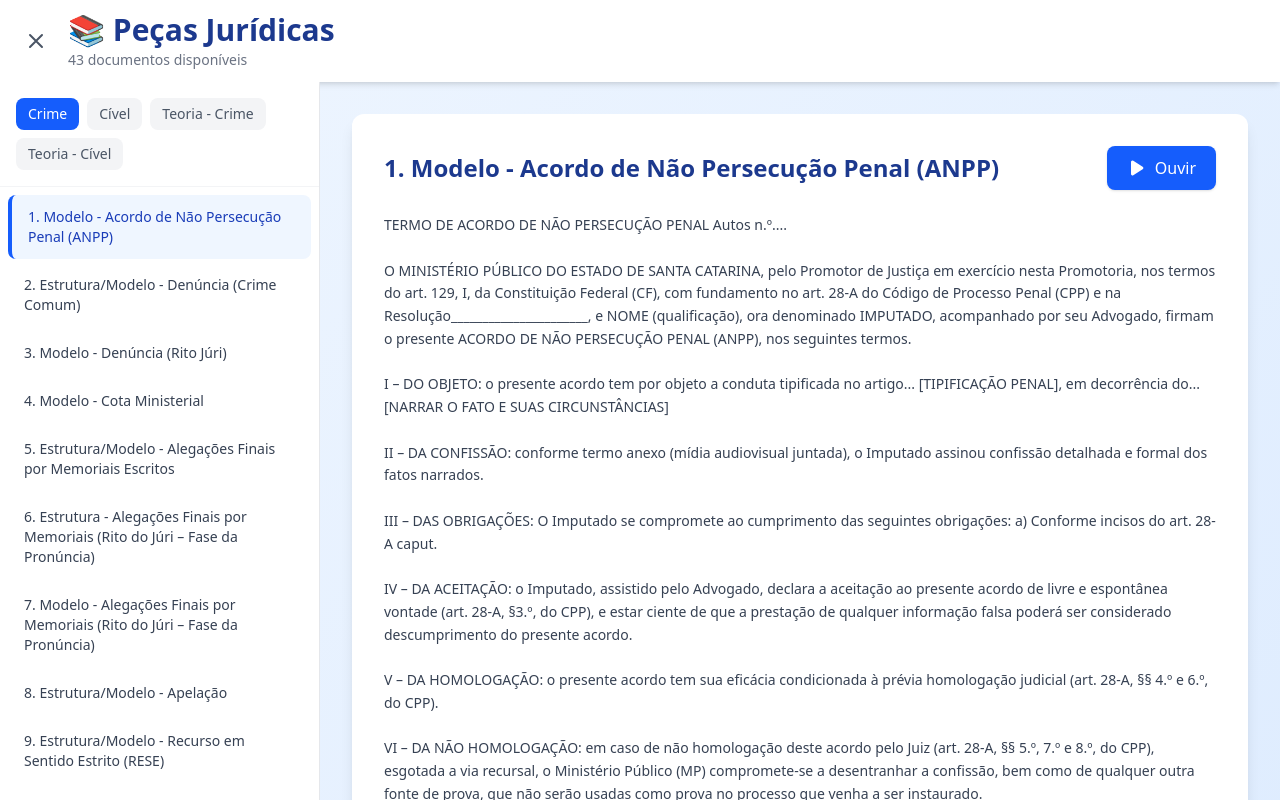
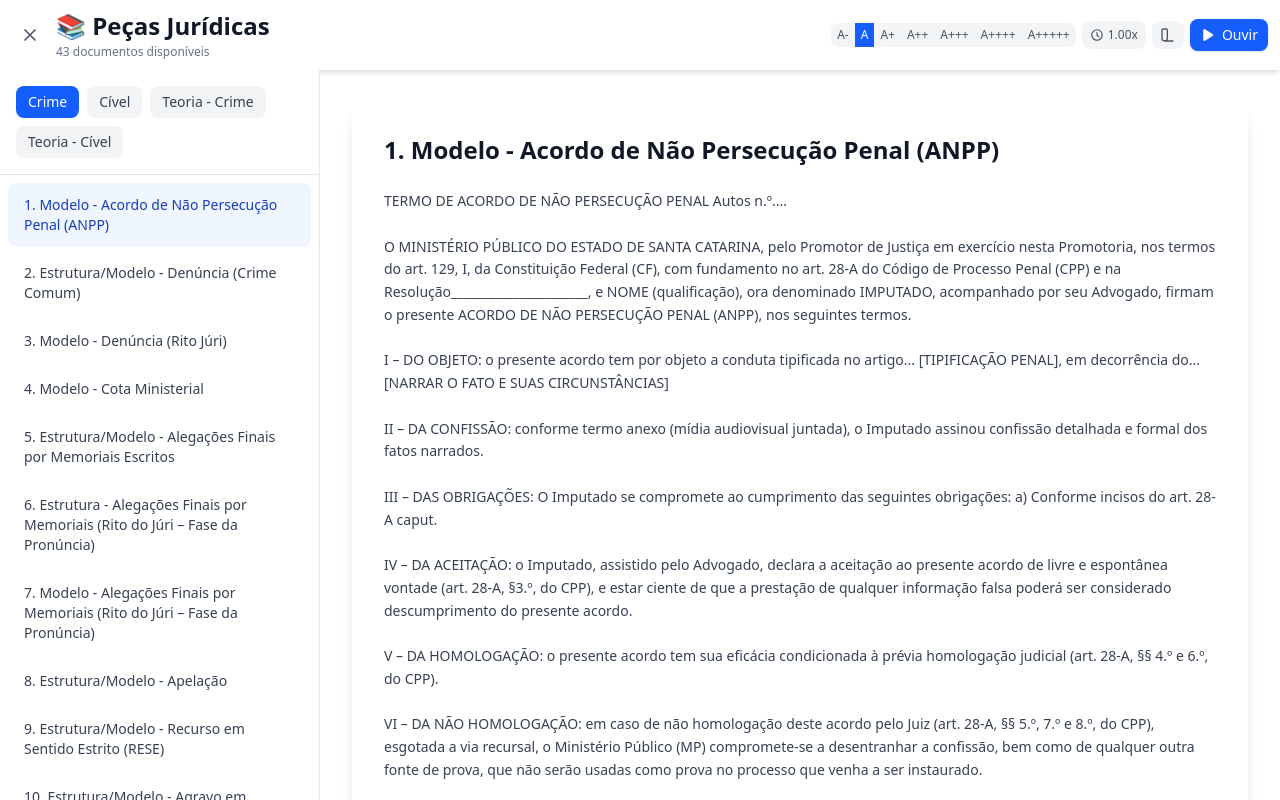
Before and after one commit to v3v3lf/2fasempsc, a React (Vite) app: page / in a window 1280 px wide. Shown: the top 800 px of the page. Built offline with nearby package versions, Linux system fonts and the light colour scheme.

Commit message:
feat: add font size and speed options to TTS functionality, update HTML references

```diff
--- a/src/App.tsx
+++ b/src/App.tsx
@@ -1,6 +1,123 @@
 import { useState, useEffect } from 'react';
 import { documents, LegalDocument, DocumentCategory } from './data/documents';
 import { speak, stopSpeaking } from './services/tts';
+
+const FONT_SIZES = [
+  { label: 'A-', value: 'text-xs' },
+  { label: 'A', value: 'text-sm' },
+  { label: 'A+', value: 'text-base' },
+  { label: 'A++', value: 'text-lg' },
+  { label: 'A+++', value: 'text-xl' },
+  { label: 'A++++', value: 'text-2xl' },
+  { label: 'A+++++', value: 'text-3xl' },
+];
+
+const SPEED_OPTIONS = [0.70, 0.80, 0.90, 0.95, 1.00, 1.10, 1.20, 1.30, 1.40];
+
+const THEMES = {
+  light: {
+    name: 'Claro',
+    bg: 'bg-white',
+    text: 'text-gray-900',
+    headerBg: 'bg-white',
+    headerText: 'text-gray-900',
+    headerSubtext: 'text-gray-500',
+    sidebarBg: 'bg-white',
+    sidebarBorder: 'border-gray-200',
+    sidebarText: 'text-gray-700',
+    sidebarActive: 'bg-blue-50 text-blue-800 border-blue-600',
+    sidebarHover: 'hover:bg-gray-50',
+    cardBg: 'bg-white',
+    contentText: 'text-gray-700',
+    btnIcon: 'text-gray-600',
+    btnBg: 'bg-gray-100',
+    btnHover: 'hover:bg-gray-200',
+    emptyText: 'text-gray-400',
+    overlay: 'bg-black/30',
+    speedMenuBg: 'bg-white',
+    speedMenuBorder: 'border-gray-200',
+    speedMenuActive: 'bg-blue-50 text-blue-700',
+    speedMenuHover: 'hover:bg-gray-50',
+    speedMenuText: 'text-gray-700',
+  },
+  gray: {
+    name: 'Cinza',
+    bg: 'bg-gray-200',
+    text: 'text-gray-900',
+    headerBg: 'bg-gray-300',
+    headerText: 'text-gray-900',
+    headerSubtext: 'text-gray-600',
+    sidebarBg: 'bg-gray-100',
+    sidebarBorder: 'border-gray-300',
+    sidebarText: 'text-gray-800',
+    sidebarActive: 'bg-gray-300 text-gray-900 border-gray-600',
+    sidebarHover: 'hover:bg-gray-200',
+    cardBg: 'bg-gray-100',
+    contentText: 'text-gray-800',
+    btnIcon: 'text-gray-700',
+    btnBg: 'bg-gray-200',
+    btnHover: 'hover:bg-gray-300',
+    emptyText: 'text-gray-500',
+    overlay: 'bg-black/40',
+    speedMenuBg: 'bg-gray-100',
+    speedMenuBorder: 'border-gray-300',
+    speedMenuActive: 'bg-gray-300 text-gray-900',
+    speedMenuHover: 'hover:bg-gray-200',
+    speedMenuText: 'text-gray-800',
+  },
+  dark: {
+    name: 'Escuro',
+    bg: 'bg-gray-950',
+    text: 'text-white',
+    headerBg: 'bg-gray-900',
+    headerText: 'text-white',
+    headerSubtext: 'text-gray-400',
+    sidebarBg: 'bg-gray-900',
+    sidebarBorder: 'border-gray-700',
+    sidebarText: 'text-gray-300',
+    sidebarActive: 'bg-gray-800 text-white border-blue-400',
+    sidebarHover: 'hover:bg-gray-800',
+    cardBg: 'bg-gray-900',
+    contentText: 'text-gray-200',
+    btnIcon: 'text-gray-300',
+    btnBg: 'bg-gray-800',
+    btnHover: 'hover:bg-gray-700',
+    emptyText: 'text-gray-600',
+    overlay: 'bg-black/60',
+    speedMenuBg: 'bg-gray-800',
+    speedMenuBorder: 'border-gray-600',
+    speedMenuActive: 'bg-gray-700 text-white',
+    speedMenuHover: 'hover:bg-gray-700',
+    speedMenuText: 'text-gray-300',
+  },
+  sepia: {
+    name: 'Sépia',
+    bg: 'bg-amber-50',
+    text: 'text-amber-950',
+    headerBg: 'bg-amber-100',
+    headerText: 'text-amber-950',
+    headerSubtext: 'text-amber-700',
+    sidebarBg: 'bg-amber-50',
+    sidebarBorder: 'border-amber-200',
+    sidebarText: 'text-amber-900',
+    sidebarActive: 'bg-amber-200 text-amber-950 border-amber-700',
+    sidebarHover: 'hover:bg-amber-100',
+    cardBg: 'bg-amber-50',
+    contentText: 'text-amber-900',
+    btnIcon: 'text-amber-800',
+    btnBg: 'bg-amber-100',
+    btnHover: 'hover:bg-amber-200',
+    emptyText: 'text-amber-400',
+    overlay: 'bg-black/30',
+    speedMenuBg: 'bg-amber-50',
+    speedMenuBorder: 'border-amber-200',
+    speedMenuActive: 'bg-amber-200 text-amber-950',
+    speedMenuHover: 'hover:bg-amber-100',
+    speedMenuText: 'text-amber-900',
+  },
+};
+
+type ThemeKey = keyof typeof THEMES;
 
 export default function App() {
   const [activeCategory, setActiveCategory] = useState<DocumentCategory>('Crime');
@@ -8,7 +125,13 @@ export default function App() {
   const [isSpeaking, setIsSpeaking] = useState(false);
   const [sidebarOpen, setSidebarOpen] = useState(true);
   const [isMobile, setIsMobile] = useState(false);
+  const [fontSizeIdx, setFontSizeIdx] = useState(1);
+  const [speedIdx, setSpeedIdx] = useState(4);
+  const [showSpeedMenu, setShowSpeedMenu] = useState(false);
+  const [showThemeMenu, setShowThemeMenu] = useState(false);
+  const [theme, setTheme] = useState<ThemeKey>('light');
 
+  const t = THEMES[theme];
   const filteredDocs = documents.filter(doc => doc.category === activeCategory);
 
   useEffect(() => {
@@ -38,7 +161,7 @@ export default function App() {
       stopSpeaking();
       setIsSpeaking(false);
     } else if (selectedDoc) {
-      speak(selectedDoc.content, () => setIsSpeaking(false));
+      speak(selectedDoc.content, () => setIsSpeaking(false), SPEED_OPTIONS[speedIdx]);
       setIsSpeaking(true);
     }
   };
@@ -58,14 +181,32 @@ export default function App() {
     };
   }, []);
 
+  useEffect(() => {
+    const close = () => {
+      setShowSpeedMenu(false);
+      setShowThemeMenu(false);
+    };
+    if (showSpeedMenu || showThemeMenu) {
+      document.addEventListener('click', close);
+      return () => document.removeEventListener('click', close);
+    }
+  }, [showSpeedMenu, showThemeMenu]);
+
+  const themeColors: Record<ThemeKey, string> = {
+    light: 'bg-white border-gray-300',
+    gray: 'bg-gray-400 border-gray-500',
+    dark: 'bg-gray-900 border-gray-600',
+    sepia: 'bg-amber-200 border-amber-400',
+  };
+
   return (
-    <div className="flex flex-col min-h-screen w-full bg-gradient-to-br from-blue-50 to-blue-100">
-      <header className="bg-white shadow-md px-4 py-3 flex items-center gap-3">
+    <div className={`flex flex-col min-h-screen w-full ${t.bg} transition-colors duration-300`}>
+      <header className={`${t.headerBg} shadow-md px-3 py-2.5 flex items-center gap-2 flex-wrap`}>
         <button
           onClick={() => setSidebarOpen(!sidebarOpen)}
-          className="p-2 rounded-lg hover:bg-gray-100 transition-colors flex-shrink-0"
+          className={`p-2 rounded-lg ${t.btnHover} transition-colors flex-shrink-0`}
         >
-          <svg className="w-6 h-6 text-gray-600" fill="none" stroke="currentColor" viewBox="0 0 24 24">
+          <svg className={`w-5 h-5 ${t.btnIcon}`} fill="none" stroke="currentColor" viewBox="0 0 24 24">
             {sidebarOpen ? (
               <path strokeLinecap="round" strokeLinejoin="round" strokeWidth={2} d="M6 18L18 6M6 6l12 12" />
             ) : (
@@ -73,16 +214,121 @@ export default function App() {
             )}
           </svg>
         </button>
+
         <div className="flex-1 min-w-0">
-          <h1 className="text-xl md:text-3xl font-bold text-blue-900 truncate">📚 Peças Jurídicas</h1>
-          <p className="text-gray-500 text-xs md:text-sm mt-0.5">{documents.length} documentos disponíveis</p>
+          <h1 className={`text-lg md:text-2xl font-bold ${t.headerText} truncate`}>📚 Peças Jurídicas</h1>
+          <p className={`${t.headerSubtext} text-xs mt-0.5 hidden sm:block`}>{documents.length} documentos disponíveis</p>
+        </div>
+
+        <div className="flex items-center gap-1.5 flex-shrink-0">
+          <div className={`flex items-center ${t.btnBg} rounded-lg overflow-hidden`}>
+            {FONT_SIZES.map((fs, i) => (
+              <button
+                key={i}
+                onClick={() => setFontSizeIdx(i)}
+                className={`px-1.5 py-1 text-xs font-medium transition-colors ${
+                  fontSizeIdx === i
+                    ? 'bg-blue-600 text-white'
+                    : `${t.btnIcon} ${t.btnHover}`
+                }`}
+              >
+                {fs.label}
+              </button>
+            ))}
+          </div>
+
+          <div className="relative">
+            <button
+              onClick={(e) => { e.stopPropagation(); setShowSpeedMenu(!showSpeedMenu); setShowThemeMenu(false); }}
+              className={`flex items-center gap-1 px-2 py-1.5 ${t.btnBg} rounded-lg text-xs font-medium ${t.btnIcon} ${t.btnHover} transition-colors`}
+            >
+              <svg className="w-3.5 h-3.5" fill="none" stroke="currentColor" viewBox="0 0 24 24">
+                <path strokeLinecap="round" strokeLinejoin="round" strokeWidth={2} d="M12 8v4l3 3m6-3a9 9 0 11-18 0 9 9 0 0118 0z" />
+              </svg>
+              <span className="hidden sm:inline">{SPEED_OPTIONS[speedIdx].toFixed(2)}x</span>
+              <span className="sm:hidden">{SPEED_OPTIONS[speedIdx].toFixed(1)}x</span>
+            </button>
+            {showSpeedMenu && (
+              <div className={`absolute right-0 top-full mt-1 ${t.speedMenuBg} rounded-lg shadow-lg border ${t.speedMenuBorder} py-1 z-50 min-w-[100px]`}>
+                {SPEED_OPTIONS.map((speed, i) => (
+                  <button
+                    key={i}
+                    onClick={(e) => { e.stopPropagation(); setSpeedIdx(i); setShowSpeedMenu(false); }}
+                    className={`w-full text-left px-3 py-1.5 text-sm transition-colors ${
+                      speedIdx === i
+                        ? t.speedMenuActive
+                        : `${t.speedMenuText} ${t.speedMenuHover}`
+                    }`}
+                  >
+                    {speed.toFixed(2)}x
+                  </button>
+                ))}
+              </div>
+            )}
+          </div>
+
+          <div className="relative">
+            <button
+              onClick={(e) => { e.stopPropagation(); setShowThemeMenu(!showThemeMenu); setShowSpeedMenu(false); }}
+              className={`flex items-center gap-1 px-2 py-1.5 ${t.btnBg} rounded-lg text-xs font-medium ${t.btnIcon} ${t.btnHover} transition-colors`}
+            >
+              <svg className="w-4 h-4" fill="none" stroke="currentColor" viewBox="0 0 24 24">
+                <path strokeLinecap="round" strokeLinejoin="round" strokeWidth={2} d="M7 21a4 4 0 01-4-4V5a2 2 0 012-2h4a2 2 0 012 2v12a4 4 0 01-4 4zm0 0h12.5" />
+              </svg>
+            </button>
+            {showThemeMenu && (
+              <div className={`absolute right-0 top-full mt-1 ${t.speedMenuBg} rounded-lg shadow-lg border ${t.speedMenuBorder} py-2 px-2 z-50 min-w-[140px]`}>
+                <p className={`text-xs font-medium ${t.speedMenuText} px-2 pb-1.5`}>Tema</p>
+                {(Object.keys(THEMES) as ThemeKey[]).map((key) => (
+                  <button
+                    key={key}
+                    onClick={(e) => { e.stopPropagation(); setTheme(key); setShowThemeMenu(false); }}
+                    className={`w-full text-left px-3 py-1.5 text-sm transition-colors rounded flex items-center gap-2 ${
+                      theme === key
+                        ? t.speedMenuActive
+                        : `${t.speedMenuText} ${t.speedMenuHover}`
+                    }`}
+                  >
+                    <div className={`w-4 h-4 rounded-full border ${themeColors[key]}`} />
+                    {THEMES[key].name}
+                  </button>
+                ))}
+              </div>
+            )}
+          </div>
+
+          <button
+            onClick={handlePlay}
+            className={`flex items-center gap-1.5 px-2.5 py-1.5 rounded-lg text-sm font-medium transition-all shadow-sm ${
+              isSpeaking
+                ? 'bg-red-500 text-white hover:bg-red-600'
+                : 'bg-blue-600 text-white hover:bg-blue-700'
+            }`}
+          >
+            {isSpeaking ? (
+              <>
+                <svg className="w-4 h-4" fill="currentColor" viewBox="0 0 20 20">
+                  <rect x="6" y="4" width="4" height="12" rx="1" />
+                  <rect x="12" y="4" width="4" height="12" rx="1" />
+                </svg>
+                <span className="hidden sm:inline">Parar</span>
+              </>
+            ) : (
+              <>
+                <svg className="w-4 h-4" fill="currentColor" viewBox="0 0 20 20">
+                  <path d="M6.3 2.841A1.5 1.5 0 004 4.11V15.89a1.5 1.5 0 002.3 1.269l9.344-5.89a1.5 1.5 0 000-2.538L6.3 2.84z" />
+                </svg>
+                <span className="hidden sm:inline">Ouvir</span>
+              </>
+            )}
+          </button>
         </div>
       </header>
 
       <div className="flex flex-1 relative">
         {isMobile && sidebarOpen && (
           <div
-            className="fixed inset-0 bg-black/30 z-20 md:hidden"
+            className={`fixed inset-0 ${t.overlay} z-20 md:hidden`}
             onClick={() => setSidebarOpen(false)}
           />
         )}
@@ -91,12 +337,12 @@ export default function App() {
           fixed md:relative z-30 md:z-auto
           top-0 left-0 h-full md:h-auto
           w-72 md:w-80
-          bg-white border-r border-gray-200 overflow-y-auto
+          ${t.sidebarBg} border-r ${t.sidebarBorder} overflow-y-auto
           transition-transform duration-300 ease-in-out
-          ${sidebarOpen ? 'translate-x-0 md:translate-x-0' : '-translate-x-full md:-translate-x-full'}
+          ${sidebarOpen ? 'translate-x-0 md:translate-x-0' : '-translate-x-full md:hidden'}
           ${isMobile ? 'shadow-2xl' : ''}
         `}>
-          <div className="p-4 border-b border-gray-100 sticky top-0 bg-white z-10">
+          <div className={`p-4 border-b ${t.sidebarBorder} sticky top-0 ${t.sidebarBg} z-10`}>
             <div className="flex flex-wrap gap-2">
               {(['Crime', 'Cível', 'Teoria - Crime', 'Teoria - Cível'] as DocumentCategory[]).map(cat => (
                 <button
@@ -105,7 +351,7 @@ export default function App() {
                   className={`px-3 py-1.5 rounded-lg text-xs md:text-sm font-medium transition-colors ${
                     activeCategory === cat
                       ? 'bg-blue-600 text-white'
-                      : 'bg-gray-100 text-gray-600 hover:bg-gray-200'
+                      : `${t.btnBg} ${t.sidebarText} ${t.btnHover}`
                   }`}
                 >
                   {cat}
@@ -120,8 +366,8 @@ export default function App() {
                 onClick={() => handleSelectDoc(doc)}
                 className={`w-full text-left px-3 md:px-4 py-2.5 md:py-3 rounded-lg text-xs md:text-sm transition-colors mb-1 ${
                   selectedDoc?.id === doc.id
-                    ? 'bg-blue-50 text-blue-800 font-medium border-l-4 border-blue-600'
-                    : 'text-gray-700 hover:bg-gray-50'
+                    ? t.sidebarActive
+                    : `${t.sidebarText} ${t.sidebarHover}`
                 }`}
               >
                 {doc.title}
@@ -132,43 +378,16 @@ export default function App() {
 
         <main className="flex-1 overflow-y-auto p-3 md:p-6 lg:p-8">
           {selectedDoc ? (
-            <div className="max-w-4xl mx-auto bg-white rounded-xl shadow-lg p-4 md:p-6 lg:p-8">
-              <div className="flex items-center justify-between mb-4 md:mb-6 gap-2">
-                <h2 className="text-lg md:text-2xl font-bold text-blue-900 flex-1 min-w-0 truncate">{selectedDoc.title}</h2>
-                <button
-                  onClick={handlePlay}
-                  className={`flex items-center gap-1.5 md:gap-2 px-3 md:px-5 py-2 md:py-2.5 rounded-lg text-sm md:text-base font-medium transition-all shadow-sm flex-shrink-0 ${
-                    isSpeaking
-                      ? 'bg-red-500 text-white hover:bg-red-600'
-                      : 'bg-blue-600 text-white hover:bg-blue-700'
-                  }`}
-                >
-                  {isSpeaking ? (
-                    <>
-                      <svg className="w-4 h-4 md:w-5 md:h-5" fill="currentColor" viewBox="0 0 20 20">
-                        <rect x="6" y="4" width="4" height="12" rx="1" />
-                        <rect x="12" y="4" width="4" height="12" rx="1" />
-                      </svg>
-                      <span className="hidden sm:inline">Parar</span>
-                    </>
-                  ) : (
-                    <>
-                      <svg className="w-4 h-4 md:w-5 md:h-5" fill="currentColor" viewBox="0 0 20 20">
-                        <path d="M6.3 2.841A1.5 1.5 0 004 4.11V15.89a1.5 1.5 0 002.3 1.269l9.344-5.89a1.5 1.5 0 000-2.538L6.3 2.84z" />
-                      </svg>
-                      <span className="hidden sm:inline">Ouvir</span>
-                    </>
-                  )}
-                </button>
-              </div>
+            <div className={`max-w-4xl mx-auto ${t.cardBg} rounded-xl shadow-lg p-4 md:p-6 lg:p-8`}>
+              <h2 className={`text-lg md:text-2xl font-bold ${t.headerText} mb-4 md:mb-6`}>{selectedDoc.title}</h2>
               <div className="prose prose-gray max-w-none">
-                <pre className="whitespace-pre-wrap font-sans text-gray-700 leading-relaxed text-xs md:text-sm">
+                <pre className={`whitespace-pre-wrap font-sans ${t.contentText} leading-relaxed ${FONT_SIZES[fontSizeIdx].value}`}>
                   {selectedDoc.content}
                 </pre>
               </div>
             </div>
           ) : (
-            <div className="flex items-center justify-center h-full text-gray-400">
+            <div className={`flex items-center justify-center h-full ${t.emptyText}`}>
               Selecione um documento na barra lateral
             </div>
           )}
--- a/src/services/tts.ts
+++ b/src/services/tts.ts
@@ -23,12 +23,12 @@ function loadVoices(): Promise<SpeechSynthesisVoice[]> {
   });
 }
 
-export async function speak(text: string, onEnd?: () => void) {
+export async function speak(text: string, onEnd?: () => void, rate?: number) {
   window.speechSynthesis.cancel();
 
   const utterance = new SpeechSynthesisUtterance(text);
   utterance.lang = 'pt-BR';
-  utterance.rate = 0.95;
+  utterance.rate = rate ?? 0.95;
   utterance.pitch = 0.85;
   utterance.volume = 1;
 
```
Also changed, not shown: 1 other file (tests, documents, lock files or other folders).
